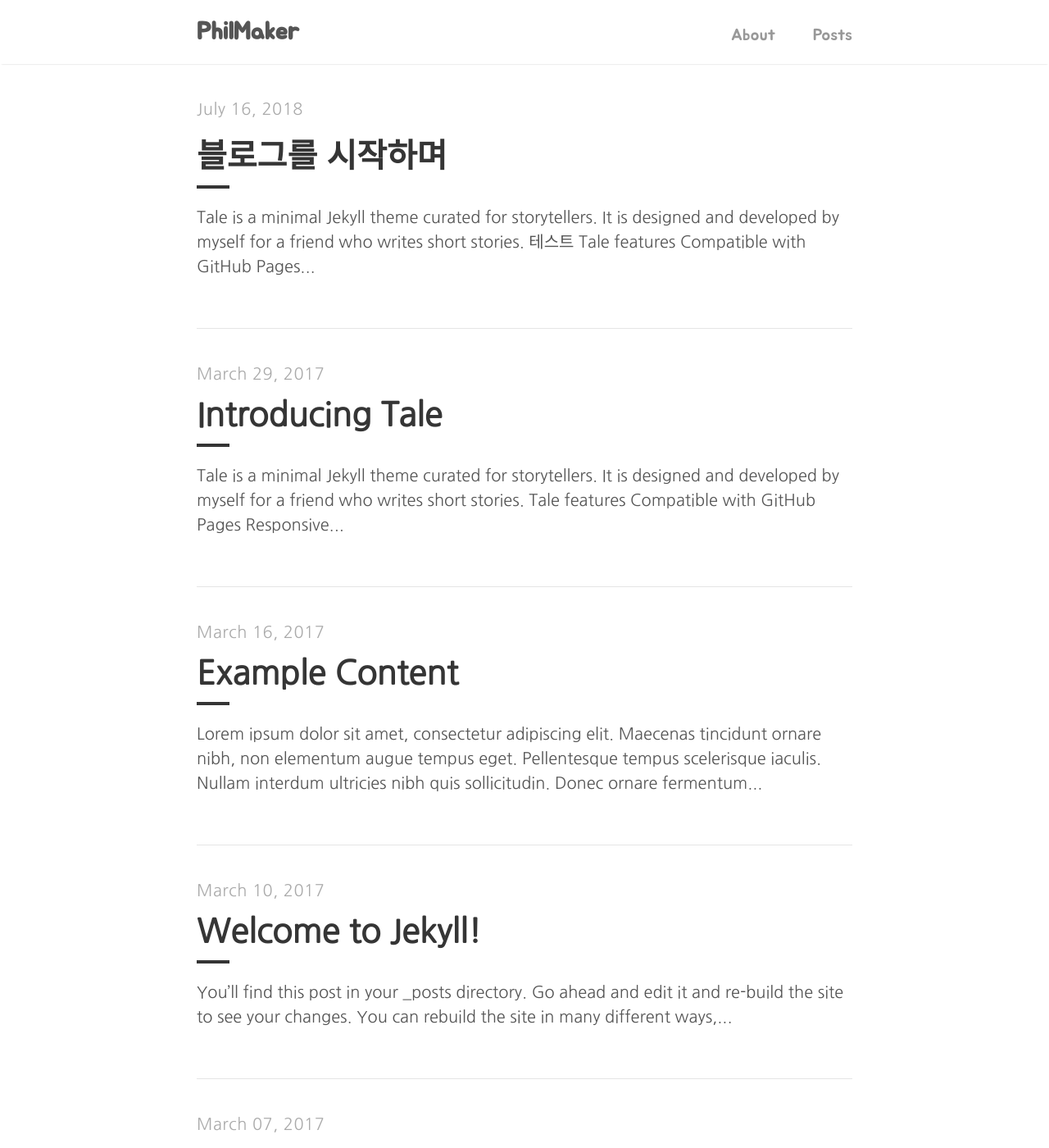
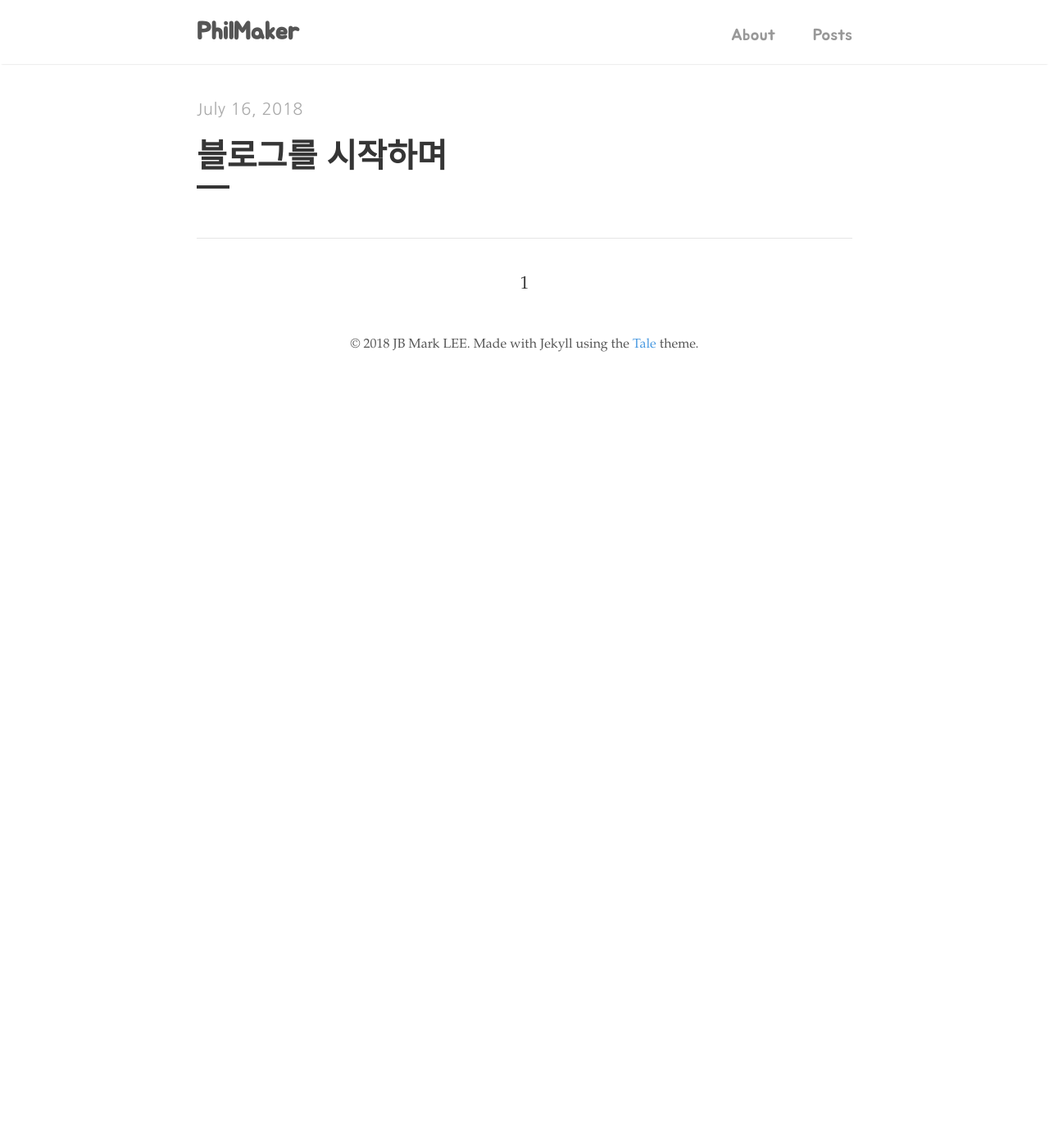
Before and after one commit to philocent/philocent.github.io, a Jekyll site: the page built from index.html, in a window 1280 px wide and 1400 px high. Shown: the whole window at 82% size. Built offline with Jekyll 4.4.1, drawn with Linux system fonts in a browser that asks for light colours; the list of posts is cut into pages by our own code; some of the changed text lies outside the part shown.

Commit message:
init blog

```diff
--- a/_posts/2017-03-07-the-case-of-the-missing-post.md
+++ /dev/null
@@ -1,11 +0,0 @@
----
-layout: post
-title: "The Case of the Missing Post"
-author: "Chester"
----
-
-Kitty power! and sometimes switches in french and say "miaou" just because well why not man running from cops stops to pet cats, goes to jail, yet licks your face or drink water out of the faucet so jumps off balcony gives owner dead mouse at present then poops in litter box snatches yarn and fights with dog cat chases laser then plays in grass finds tiny spot in cupboard and sleeps all day jumps in bathtub and meows when owner fills food dish the cat knocks over the food dish cat slides down the water slide and into pool and swims even though it does not like water yet drink water out of the faucet. Pelt around the house and up and down stairs chasing phantoms.
-
-Sit in window and stare ooo, a bird! yum. Sit and stare. Sweet beast loves cheeseburgers. Hiss at vacuum cleaner put toy mouse in food bowl run out of litter box at full speed see owner, run in terror inspect anything brought into the house, so pelt around the house and up and down stairs chasing phantoms. Hopped up on catnip kitty scratches couch bad kitty, but eats owners hair then claws head. Lie on your belly and purr when you are asleep kitty power! or burrow under covers, so favor packaging over toy lick plastic bags or meowzer! yet unwrap toilet paper.
-
-[Cat Ipsum](http://www.catipsum.com/)
--- a/_posts/2017-03-10-welcome-to-jekyll.md
+++ /dev/null
@@ -1,25 +0,0 @@
----
-layout: post
-title:  "Welcome to Jekyll!"
-author: "Jekyll"
----
-
-You’ll find this post in your `_posts` directory. Go ahead and edit it and re-build the site to see your changes. You can rebuild the site in many different ways, but the most common way is to run `jekyll serve`, which launches a web server and auto-regenerates your site when a file is updated.
-
-To add new posts, simply add a file in the `_posts` directory that follows the convention `YYYY-MM-DD-name-of-post.ext` and includes the necessary front matter. Take a look at the source for this post to get an idea about how it works.
-
-Jekyll also offers powerful support for code snippets: like these
-
-{% highlight ruby %}
-def print_hi(name)
-  puts "Hi, #{name}"
-end
-print_hi('Tom')
-#=> prints 'Hi, Tom' to STDOUT.
-{% endhighlight %}
-
-Check out the [Jekyll docs][jekyll-docs] for more info on how to get the most out of Jekyll. File all bugs/feature requests at [Jekyll’s GitHub repo][jekyll-gh]. If you have questions, you can ask them on [Jekyll Talk][jekyll-talk].
-
-[jekyll-docs]: https://jekyllrb.com/docs/home
-[jekyll-gh]:   https://github.com/jekyll/jekyll
-[jekyll-talk]: https://talk.jekyllrb.com/
--- a/_posts/2017-03-16-example-content.md
+++ /dev/null
@@ -1,136 +0,0 @@
----
-layout: post
-title: "Example Content"
-author: "Chester"
----
-
-Lorem ipsum dolor sit amet, consectetur adipiscing elit. Maecenas tincidunt ornare nibh, non elementum augue tempus eget. Pellentesque tempus scelerisque iaculis. Nullam interdum ultricies nibh quis sollicitudin. Donec ornare fermentum facilisis. Ut at sem ac sem imperdiet varius a eget tortor. Nam eu augue eget orci semper maximus in eget augue. Mauris ornare, nisl ut suscipit consectetur, mi quam interdum tellus, at rutrum quam eros ultrices mi.
-
-# Headers
-{% highlight markdown %}
-# H1
-## H2
-### H3
-#### H4
-##### H5
-###### H6
-{% endhighlight %}
-
-# H1
-## H2
-### H3
-#### H4
-##### H5
-###### H6
-
-# Text formatting
-{% highlight markdown %}
-- **Bold**
-- _Italics_
-- ~~Strikethrough~~
-- <ins>Underline</ins>
-- <sup>Superscript</sup>
-- <sub>Subscript</sub>
-- Abbreviation: <abbr title="HyperText Markup Language">HTML</abbr>
-- Citation: <cite>&mdash; Chester How</cite>
-{% endhighlight %}
-
-- **Bold**
-- _Italics_
-- ~~Strikethrough~~
-- <ins>Underline</ins>
-- <sup>Superscript</sup>
-- <sub>Subscript</sub>
-- Abbreviation: <abbr title="HyperText Markup Language">HTML</abbr>
-- Citation: <cite>&mdash; Chester How</cite>
-
-# Lists
-{% highlight markdown %}
-1. Ordered list item 1
-2. Ordered list item 2
-3. Ordered list item 3
-
-* Unordered list item 1
-* Unordered list item 2
-* Unordered list item 3
-{% endhighlight %}
-
-1. Ordered list item 1
-2. Ordered list item 2
-3. Ordered list item 3
-
-* Unordered list item 1
-* Unordered list item 2
-* Unordered list item 3
-
-# Links
-{% highlight markdown %}
-Check out tale on [GitHub](https://github.com/chesterhow/tale).
-{% endhighlight %}
-
-Check out tale on [GitHub](https://github.com/chesterhow/tale).
-
-# Images
-{% highlight markdown %}
-![Placeholder image](https://placehold.it/800x400 "Placeholder image")
-
-![Image with caption](https://placehold.it/700x400 "Image with caption")
-_This is an image with a caption_
-{% endhighlight %}
-
-![Placeholder image](https://placehold.it/800x400 "Placeholder image")
-
-![Image with caption](https://placehold.it/700x400 "Image with caption")
-_This is an image with a caption_
-
-# Code and Syntax Highlighting
-Use back-ticks for `inline code`. Multi-line code snippets are supported too through Pygments.
-
-{% highlight js %}
-// Sample javascript code
-var s = "JavaScript syntax highlighting";
-alert(s);
-{% endhighlight %}
-
-{% highlight python %}
-# Sample python code
-s = "Python syntax highlighting"
-print s
-{% endhighlight %}
-
-Adding `linenos` to the Pygments tag enables line numbers.
-
-{% highlight js  linenos %}
-// Sample javascript code
-var s = "JavaScript syntax highlighting";
-alert(s);
-{% endhighlight %}
-
-# Blockquotes
-{% highlight markdown %}
-> Curabitur blandit tempus porttitor. Nullam quis risus eget urna mollis ornare vel eu leo. Nullam id dolor id nibh ultricies vehicula ut id elit.
-
-{% endhighlight %}
-
-> Curabitur blandit tempus porttitor. Nullam quis risus eget urna mollis ornare vel eu leo. Nullam id dolor id nibh ultricies vehicula ut id elit.
-
-# Horizontal Rule & Line Break
-{% highlight markdown %}
-Use `<hr>` for horizontal rules
-
-<hr>
-
-and `<br>` for line breaks.
-
-<br>
-{% endhighlight %}
-
-Use `<hr>` for horizontal rules
-
-<hr>
-
-and `<br>` for line breaks.
-
-<br>
-
-_The end_
--- a/_posts/2017-03-29-introducing-tale.md
+++ /dev/null
@@ -1,22 +0,0 @@
----
-title:  "Introducing Tale"
----
-
-Tale is a minimal [Jekyll](https://jekyllrb.com/) theme curated for storytellers. It is designed and developed by [myself](https://github.com/chesterhow/) for a friend who writes short stories.
-
-## Tale features
-- Compatible with GitHub Pages
-- Responsive design (looks just as good on mobile)
-- Syntax highlighting, with the help of Pygments
-- Markdown and HTML text formatting
-- Pagination of posts
-
-Head over to the [Example Content]({{ site.baseurl }}/2017-03-16/example-content) post for a showcase of Tale's text formatting features.
-
-## Browser Support
-Tale works on most if not all modern browsers, including Chrome, Safari and Firefox 👍🏼
-
-## Download or Contribute
-Tale is publicly hosted on GitHub, so go ahead and download or fork it at the [GitHub repository](https://github.com/chesterhow/tale). If you spot any bugs or have any suggestions, feel free to create an issue or make a pull request.
-
-Thanks for checking out Tale!
--- a/_posts/2018-07-16-introducing-philocent.md
+++ b/_posts/2018-07-16-introducing-philocent.md
@@ -1,22 +1,3 @@
 ---
 title:  "블로그를 시작하며"
 ---
-
-Tale is a minimal [Jekyll](https://jekyllrb.com/) theme curated for storytellers. It is designed and developed by [myself](https://github.com/chesterhow/) for a friend who writes short stories.
-[테스트](http://blog.philocent.io/)
-## Tale features
-- Compatible with GitHub Pages
-- Responsive design (looks just as good on mobile)
-- Syntax highlighting, with the help of Pygments
-- Markdown and HTML text formatting
-- Pagination of posts
-
-Head over to the [Example Content]({{ site.baseurl }}/2017-03-16/example-content) post for a showcase of Tale's text formatting features.
-
-## Browser Support
-Tale works on most if not all modern browsers, including Chrome, Safari and Firefox 👍🏼
-
-## Download or Contribute
-Tale is publicly hosted on GitHub, so go ahead and download or fork it at the [GitHub repository](https://github.com/chesterhow/tale). If you spot any bugs or have any suggestions, feel free to create an issue or make a pull request.
-
-Thanks for checking out Tale!
```
Also changed, not shown: _posts/2017-03-05-pagination-post.md (deleted, +0 -7 lines), _posts/2017-03-06-the-mystery-of-the-filler-post.md (deleted, +0 -13 lines), 1 other file.
